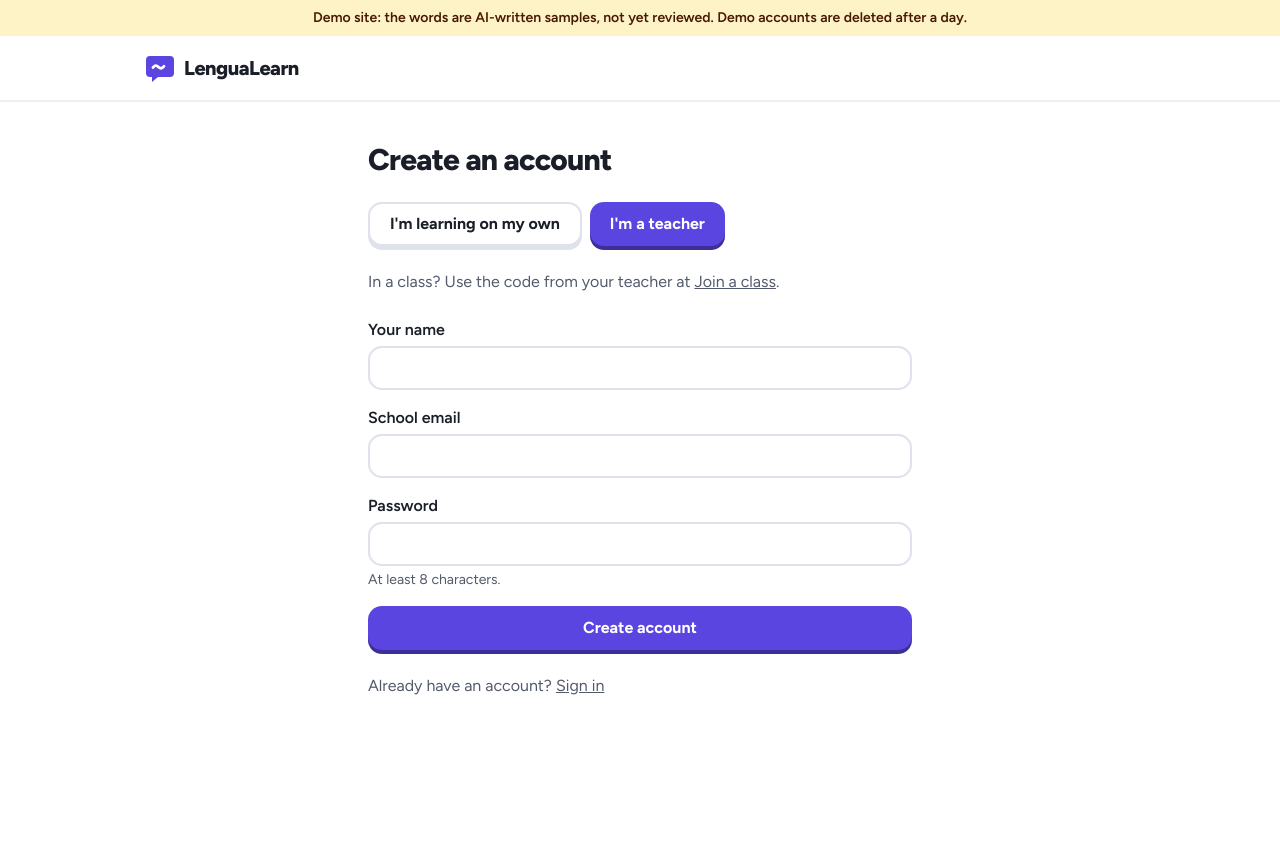
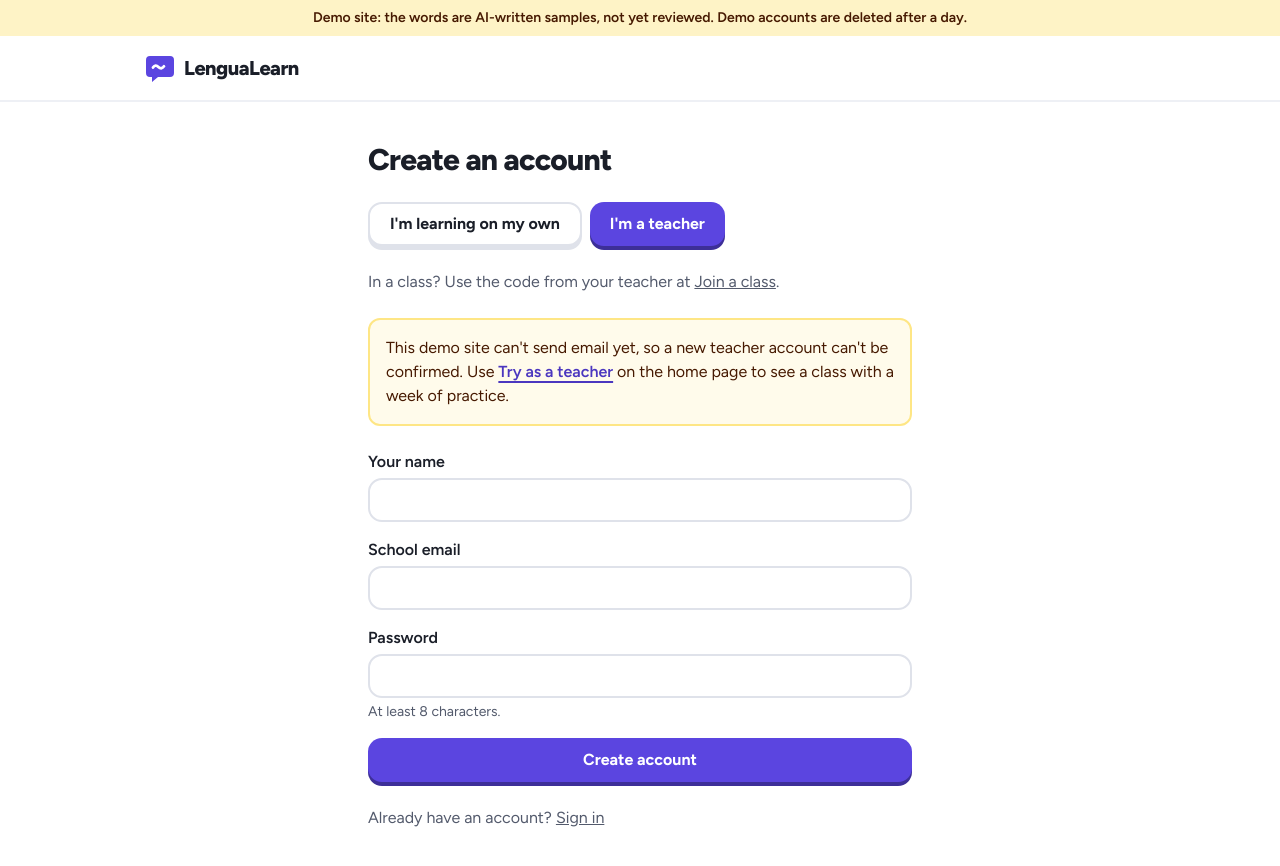
Before and after one commit to AlexanderGiannak/LenguaLearn, a Next.js app: page /sign-up in a window 1280 px wide. Both pictures are taken after a click on the button "I'm a teacher". Shown: the top 866 px of the page. Before the commit the page ends 800 px from the top, so only its background shows below. Built offline with nearby package versions, Linux system fonts and the light colour scheme.

Commit message:
On the demo site, point teacher sign-up to the teacher demo
Production can't send the verification email yet, so a new teacher
account there would wait for mail that never comes.

```diff
--- a/app/sign-up/page.tsx
+++ b/app/sign-up/page.tsx
@@ -1,8 +1,14 @@
 import type { Metadata } from "next";
+import { isDemoSite } from "@/lib/demo/config";
 import { SignUpForm } from "./sign-up-form";
 
 export const metadata: Metadata = { title: "Create an account · LenguaLearn" };
 
 export default function SignUpPage() {
-  return <SignUpForm googleEnabled={Boolean(process.env.GOOGLE_CLIENT_ID)} />;
+  return (
+    <SignUpForm
+      googleEnabled={Boolean(process.env.GOOGLE_CLIENT_ID)}
+      demoSite={isDemoSite(process.env)}
+    />
+  );
 }
--- a/app/sign-up/sign-up-form.tsx
+++ b/app/sign-up/sign-up-form.tsx
@@ -3,13 +3,20 @@
 import Link from "next/link";
 import { useRouter } from "next/navigation";
 import { useState } from "react";
-import { Button, ErrorText, Field, muted, Page, postJson } from "@/app/_components/ui";
+import { Button, ErrorText, Field, link, muted, Page, postJson } from "@/app/_components/ui";
 import { GoogleButton } from "../sign-in/google-button";
 
 // Teachers and independent learners. Class students never sign up here: they join with a
 // seat code at /join, and are never offered Google sign-in.
 
-export function SignUpForm({ googleEnabled }: { googleEnabled: boolean }) {
+export function SignUpForm({
+  googleEnabled,
+  demoSite = false,
+}: {
+  googleEnabled: boolean;
+  /** On the demo site teachers can't receive the verification email yet. */
+  demoSite?: boolean;
+}) {
   const router = useRouter();
   const [role, setRole] = useState<"learner" | "teacher">("learner");
   const [error, setError] = useState<string | null>(null);
@@ -74,6 +81,20 @@ export function SignUpForm({ googleEnabled }: { googleEnabled: boolean }) {
         </Link>
         .
       </p>
+
+      {demoSite && role === "teacher" && (
+        <p
+          role="status"
+          className="rounded-xl border-2 border-amber-200 bg-amber-50 p-4 text-amber-950 dark:border-amber-900 dark:bg-amber-950 dark:text-amber-100"
+        >
+          This demo site can&apos;t send email yet, so a new teacher account can&apos;t be
+          confirmed. Use{" "}
+          <Link className={link} href="/">
+            Try as a teacher
+          </Link>{" "}
+          on the home page to see a class with a week of practice.
+        </p>
+      )}
 
       <form action={submit} className="flex flex-col gap-4">
         {role === "teacher" ? (
```
Also changed, not shown: 1 other file (tests, documents, lock files or other folders).
